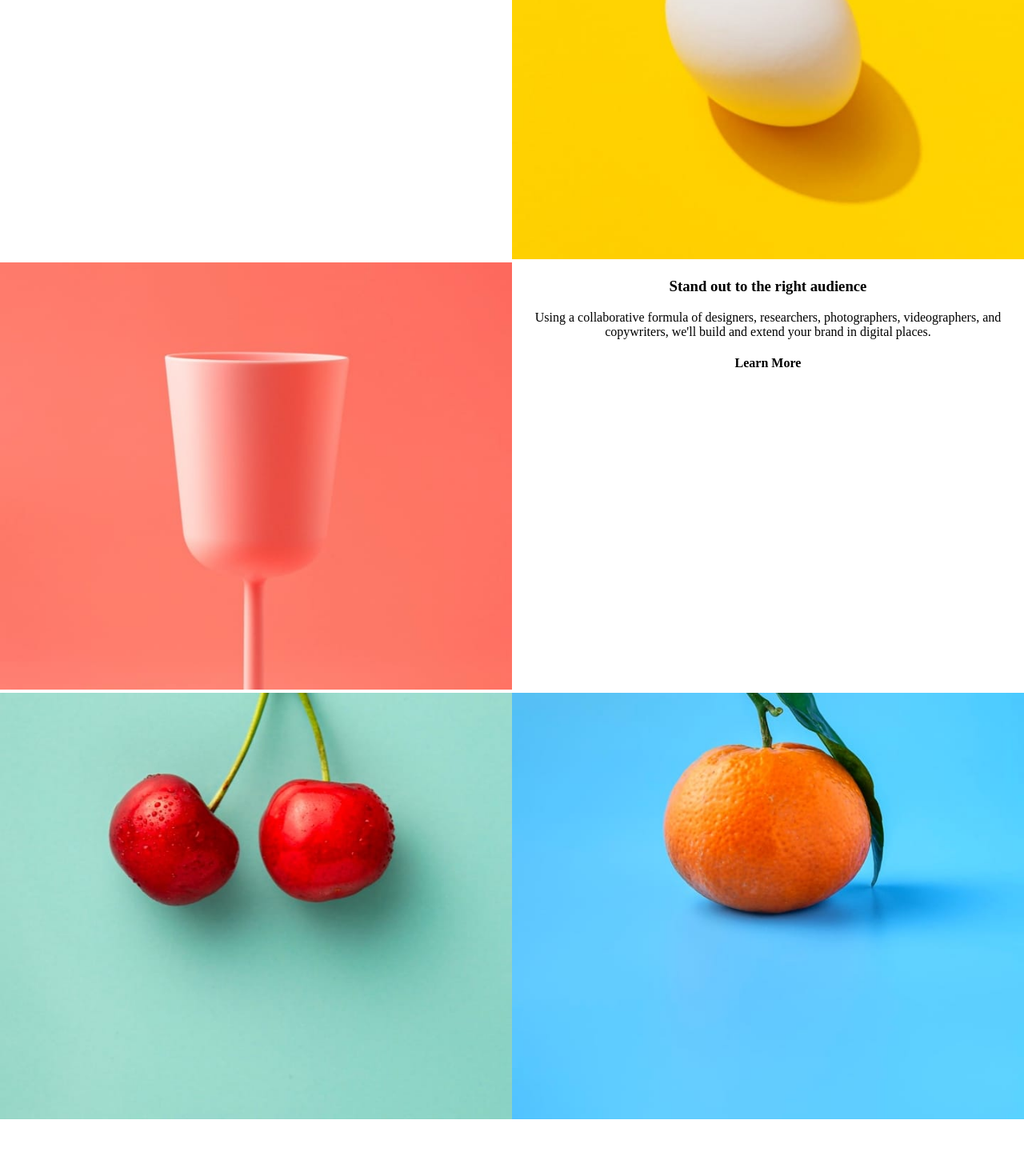
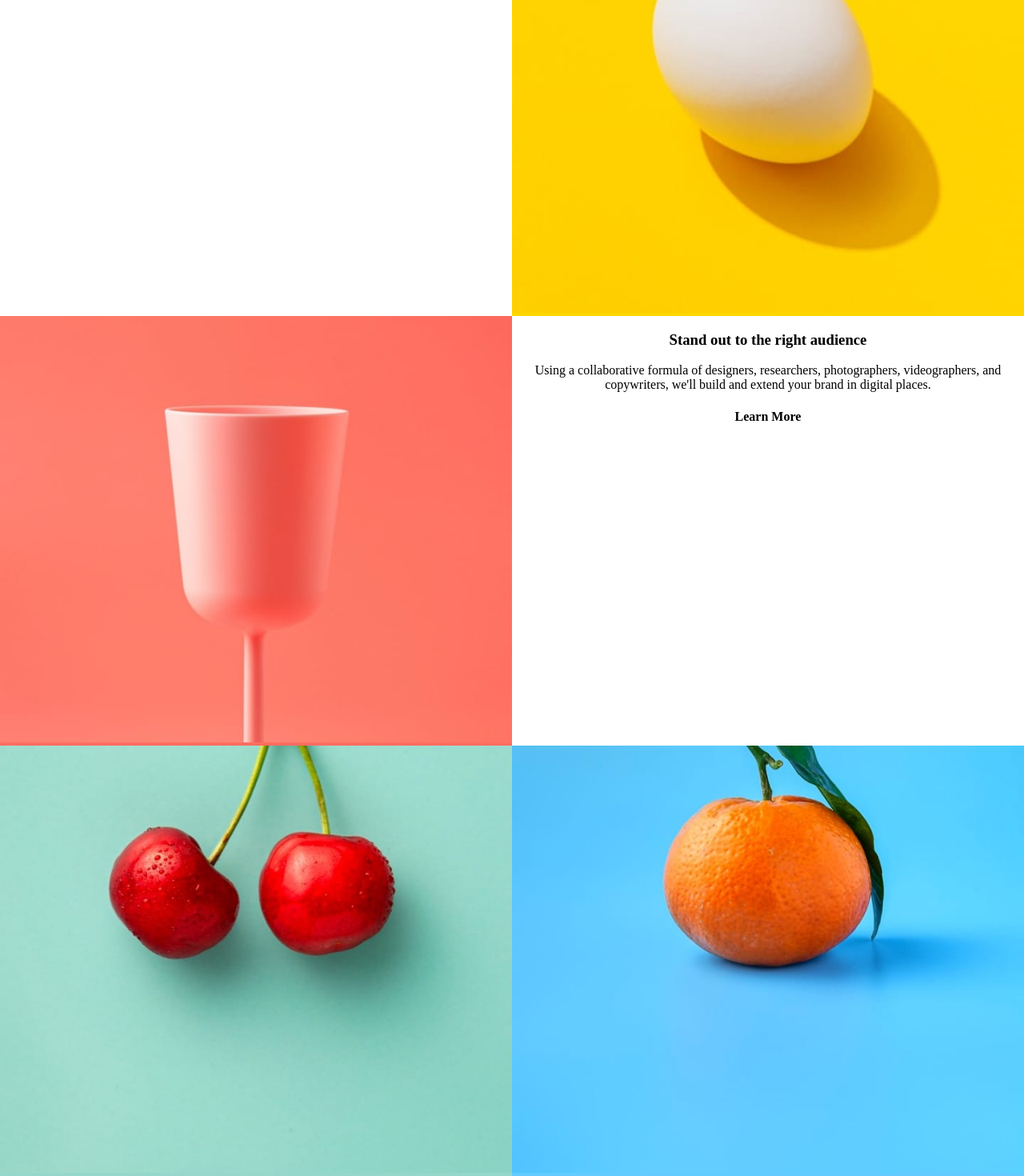
Before and after one commit to AlainNshimirimana/sunnyside-landing-page, a React (Create React App) app: page / in a window 1280 px wide. Shown: the part 609-2079 px from the top of the page at 80% size. Before the commit the page ends 2012 px from the top, so only its background shows below. Built offline with nearby package versions, Linux system fonts and the light colour scheme.

Commit message:
The body image squares line up

```diff
--- a/src/components/BodyTop.js
+++ b/src/components/BodyTop.js
@@ -16,13 +16,16 @@ function BodyTop(){
                 </p><br/>
                 <h4>Learn More</h4>
             </div>
-
-            <div className='squares'>
-                <img src={Egg} alt='an egg with yellow background' className='squares-img'/>
+            <div className='img-boxes yellow-egg'>
+                <div>
+                    <img src={Egg} alt='an egg with yellow background' className='squares-img-egg'/>
+                </div>
             </div>
 
-            <div className='squares'>
-                <img alt='a pink glass' src={StrawbGlass} className='squares-img'/>
+            <div className='img-boxes strawberry-glass'>
+                <div>
+                    <img alt='a pink glass' src={StrawbGlass} className='squares-img'/>
+                </div>
             </div>
 
             <div className='squares'>
@@ -33,11 +36,16 @@ function BodyTop(){
                 <h4>Learn More</h4>
             </div>
 
-            <div className='squares'>
-                <img src={Cherries} alt='cherries' className='squares-img'/>
+            <div className='img-boxes cherries'>
+                <div>
+                    <img src={Cherries} alt='cherries' className='squares-img'/>
+                </div>
             </div>
-            <div className='squares'>
-                <img src={Orange} alt='an orange' className='squares-img'/>
+
+            <div className='img-boxes orange'>
+                <div>
+                    <img src={Orange} alt='an orange' className='squares-img'/>
+                </div>
             </div>
         </div>
     )
--- a/src/css/BodyTop.css
+++ b/src/css/BodyTop.css
@@ -12,11 +12,30 @@
   width: 50%;
   height: auto;
   background-color: white;
+  min-height: 30vh;
 }
+  .img-boxes{
+    overflow: hidden;
+    width: 50%;
+    display: flex;
+    align-items: center;
+    justify-content: center;
+  }
+  .yellow-egg{
+    background-color: #FFD602;
+  }
+  .strawberry-glass{
+      background-color: #FF6D60;
+  }
 .squares-img{
     width: 100%;
 }
-
+.cherries{
+    background-color: #95D7CB;
+}
+.orange{
+    background-color: #63CBFF;
+}
 .squares h3, p, h4{
     text-align: center;
 }
```
Also changed, not shown: src/components/Footer.js (added), src/components/FooterImages.js (added), src/components/Testimonials.js (added).
